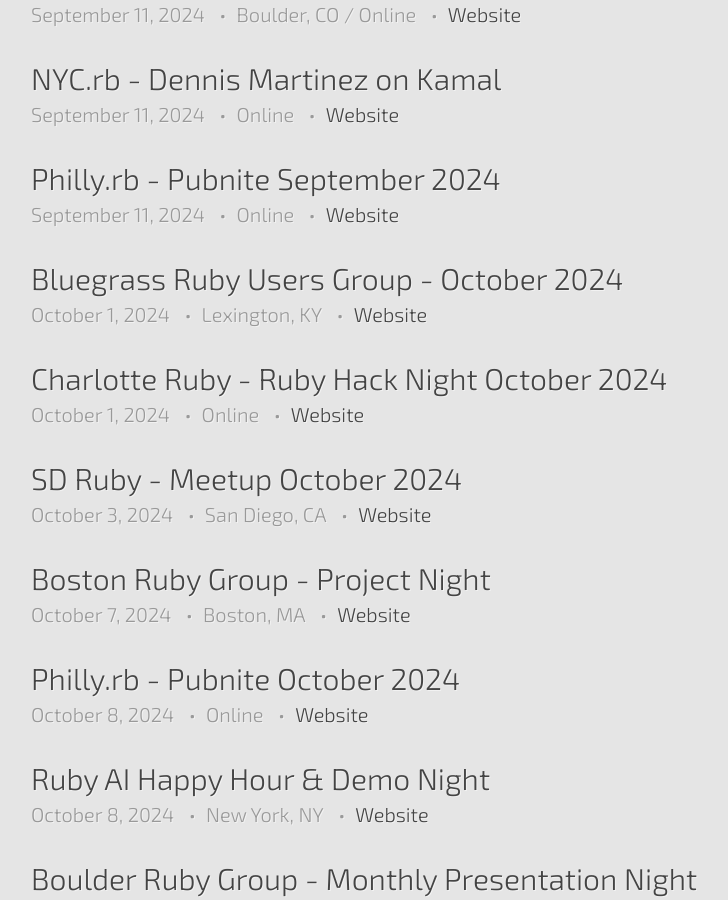
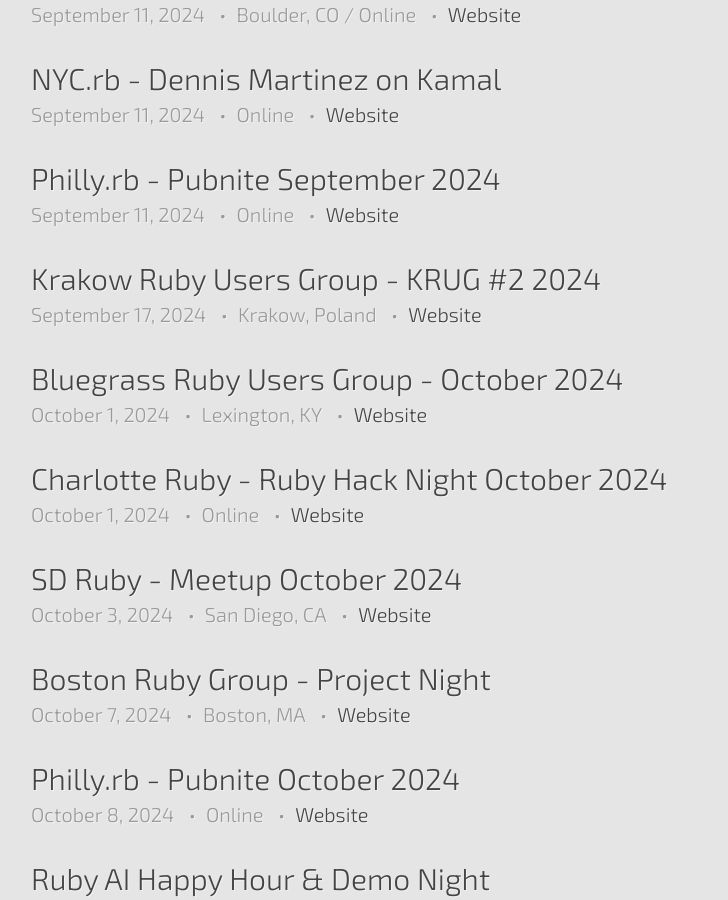
Before and after one commit to ruby-conferences/ruby-conferences.github.io, a Jekyll site: the page built from meetups/index.html, in a window 1280 px wide and 900 px high, scrolled down 1440 px. Shown: the whole window, without its empty margins (209-937 px from the left). Built offline with Jekyll 4.4.1, drawn with Linux system fonts in a browser that asks for light colours.

Commit message:
Krakow Ruby Users Group meetup in September (#715)
The first meetup of Krakow Ruby Users Group after summer holiday.

```diff
--- a/_data/meetups.yml
+++ b/_data/meetups.yml
@@ -1345,6 +1345,13 @@
   end_time: 22:00:00 EDT
   url: https://www.meetup.com/phillyrb/events/nnlgbtygcmbnb
 
+- name: 'Krakow Ruby Users Group - KRUG #2 2024'
+  location: Krakow, Poland
+  date: 2024-09-17
+  start_time: 18:00:00 CEST
+  end_time: 21:00:00 CEST
+  url: https://www.meetup.com/krakow-ruby-users-group/events/302822679
+
 - name: Bluegrass Ruby Users Group - October 2024
   location: Lexington, KY
   date: 2024-10-01
```
